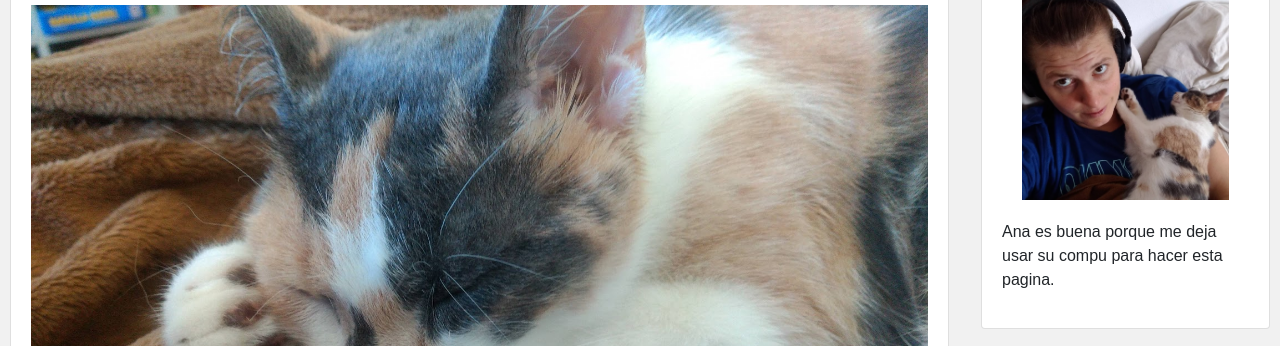
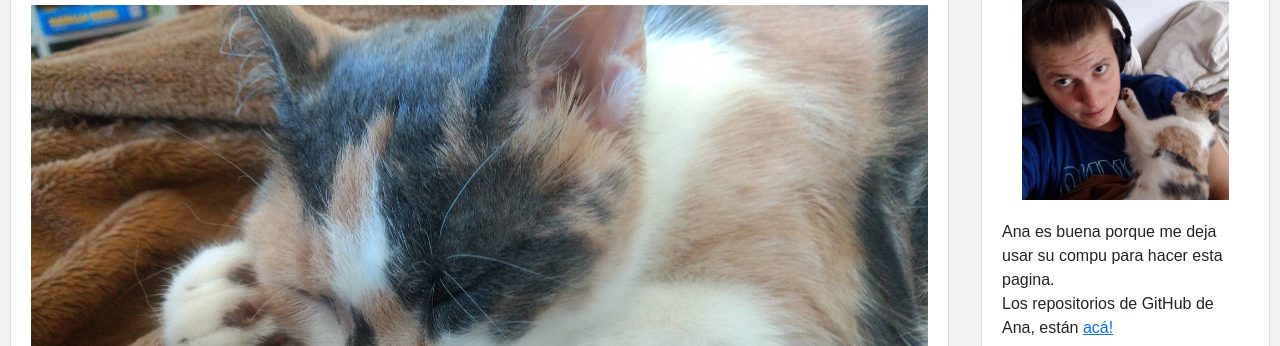
Before and after one commit to jensen-ana/titathecat, a plain HTML site: page index.html in a window 1280 px wide. Shown: the part 346-692 px from the top of the page. Drawn offline with nearby package versions, Linux system fonts and the light colour scheme; a web font is replaced by a local one.

Commit message:
link in "gracias Ana"

```diff
--- a/index.html
+++ b/index.html
@@ -69,7 +69,8 @@
           <div class="card">
             <h2>Gracias Ana</h2>
             <div> <img src="images/ana.jpeg" alt="anana" class="fakeimg"></div>
-            <p>Ana es buena porque me deja usar su compu para hacer esta pagina.</p>
+            <p>Ana es buena porque me deja usar su compu para hacer esta pagina. <br>
+            Los repositorios de GitHub de Ana, están <a href="https://github.com/jensen-ana">acá! </a> </p>
           </div>
           <div class="card">
             <h3>Queres ser como yo?</h3>
```
